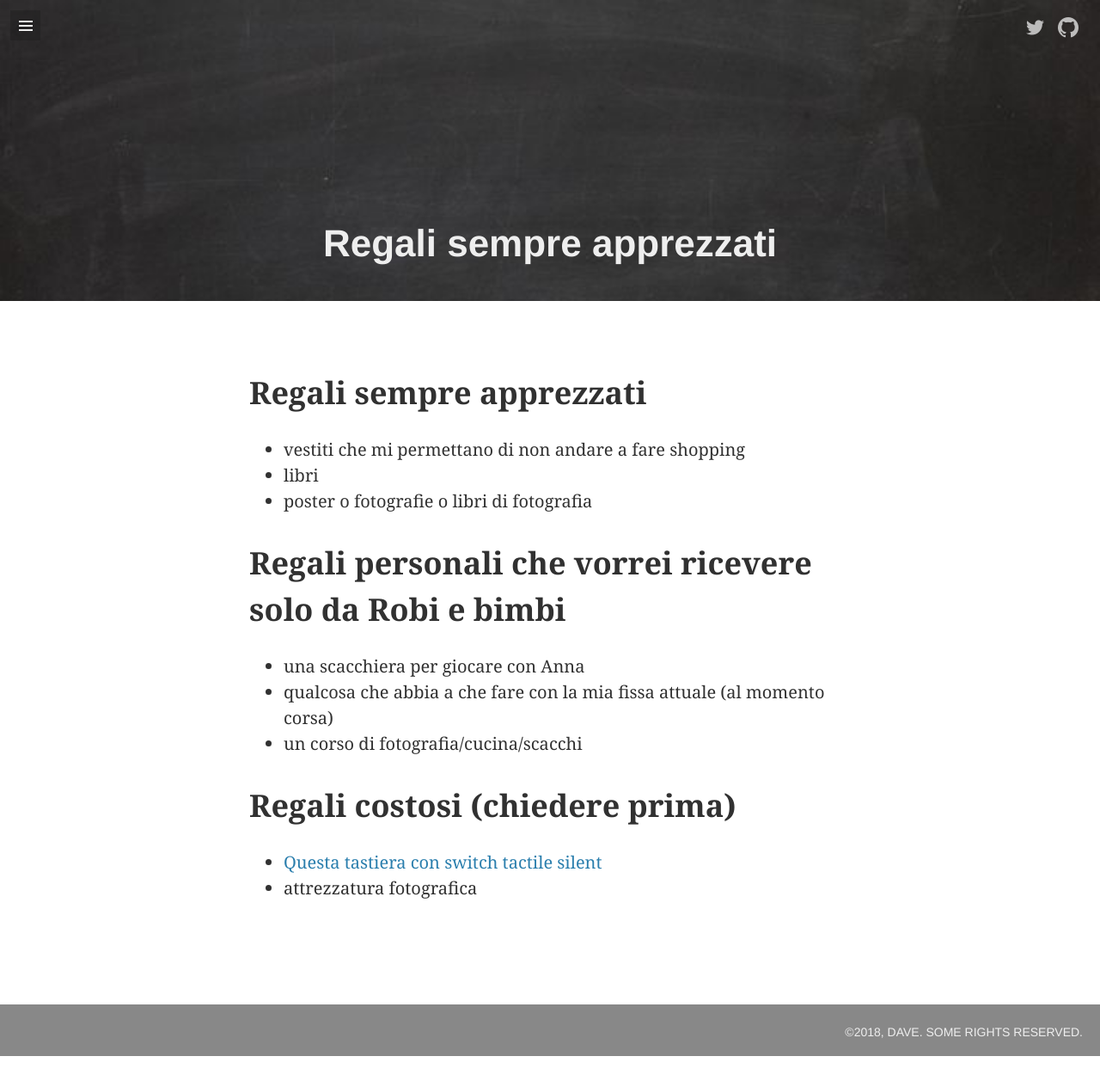
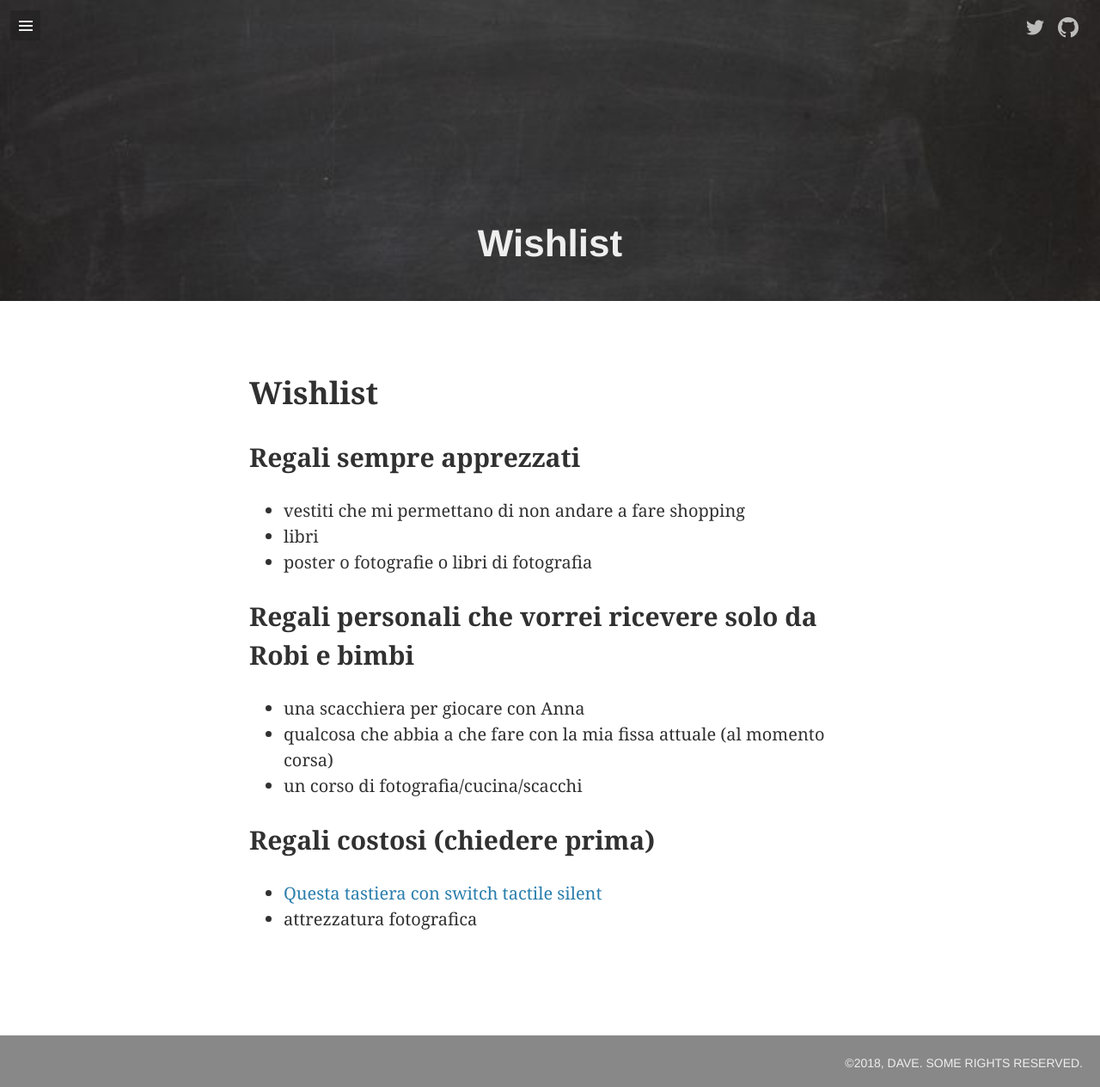
Before and after one commit to davidevernizzi/davidevernizzi.github.io, a Jekyll site: the page built from wishlist/wishlist.md, in a window 1280 px wide. Shown: the whole page at 86% size. Built offline with Jekyll 4.4.1, drawn with Linux system fonts in a browser that asks for light colours; some web fonts are replaced; our own code applies the rules of GitHub Pages for plain Markdown files; before the commit the page ends 1228 px from its top, so only the background shows below that.

Commit message:
updated wishlist

```diff
--- a/wishlist/wishlist.md
+++ b/wishlist/wishlist.md
@@ -1,16 +1,18 @@
-# Regali sempre apprezzati
+# Wishlist
+
+## Regali sempre apprezzati
 
 * vestiti che mi permettano di non andare a fare shopping
 * libri
 * poster o fotografie o libri di fotografia
 
-# Regali personali che vorrei ricevere solo da Robi e bimbi
+## Regali personali che vorrei ricevere solo da Robi e bimbi
 
 * una scacchiera per giocare con Anna
 * qualcosa che abbia a che fare con la mia fissa attuale (al momento corsa)
 * un corso di fotografia/cucina/scacchi
 
-# Regali costosi (chiedere prima)
+## Regali costosi (chiedere prima)
 
 * [Questa tastiera con switch tactile silent](https://www.trulyergonomic.com/store/truly-ergonomic-perfected-tkl-keyboard)
 * attrezzatura fotografica
```
